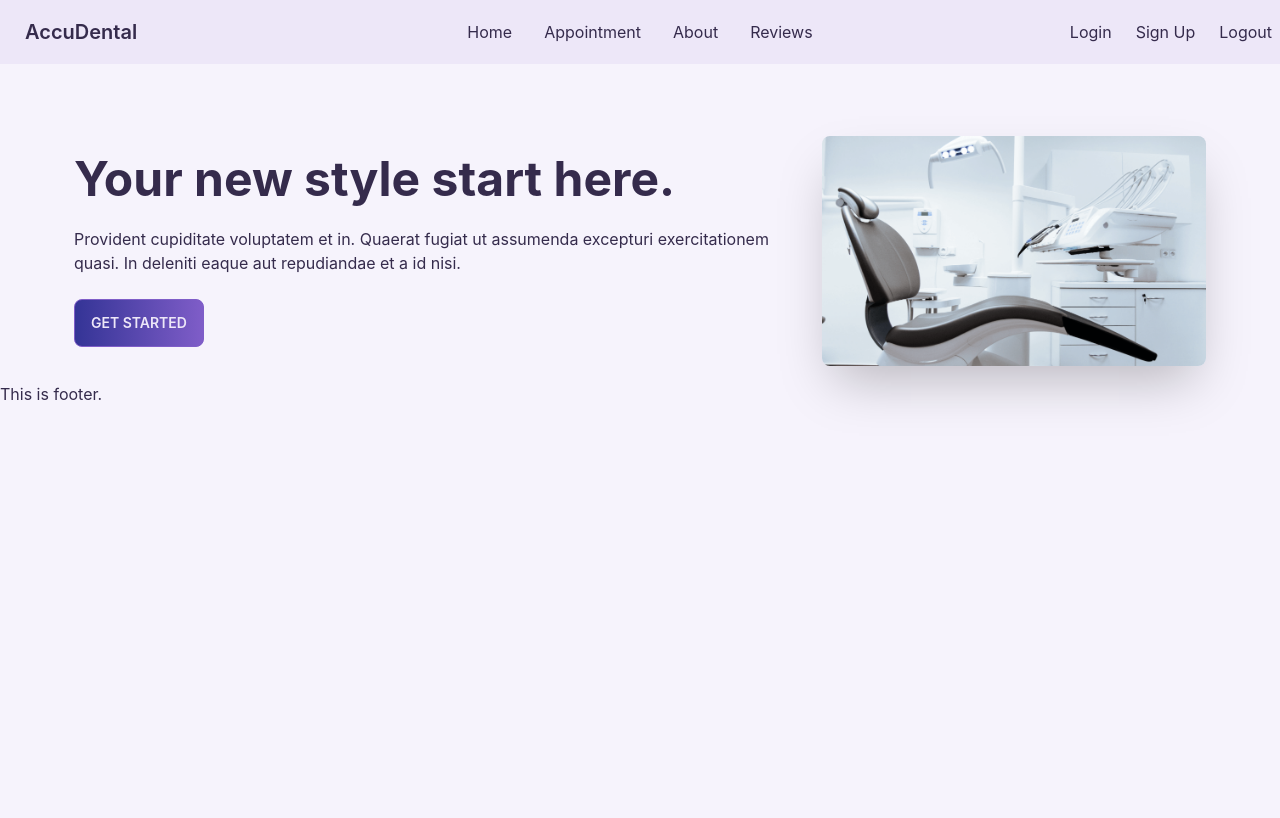
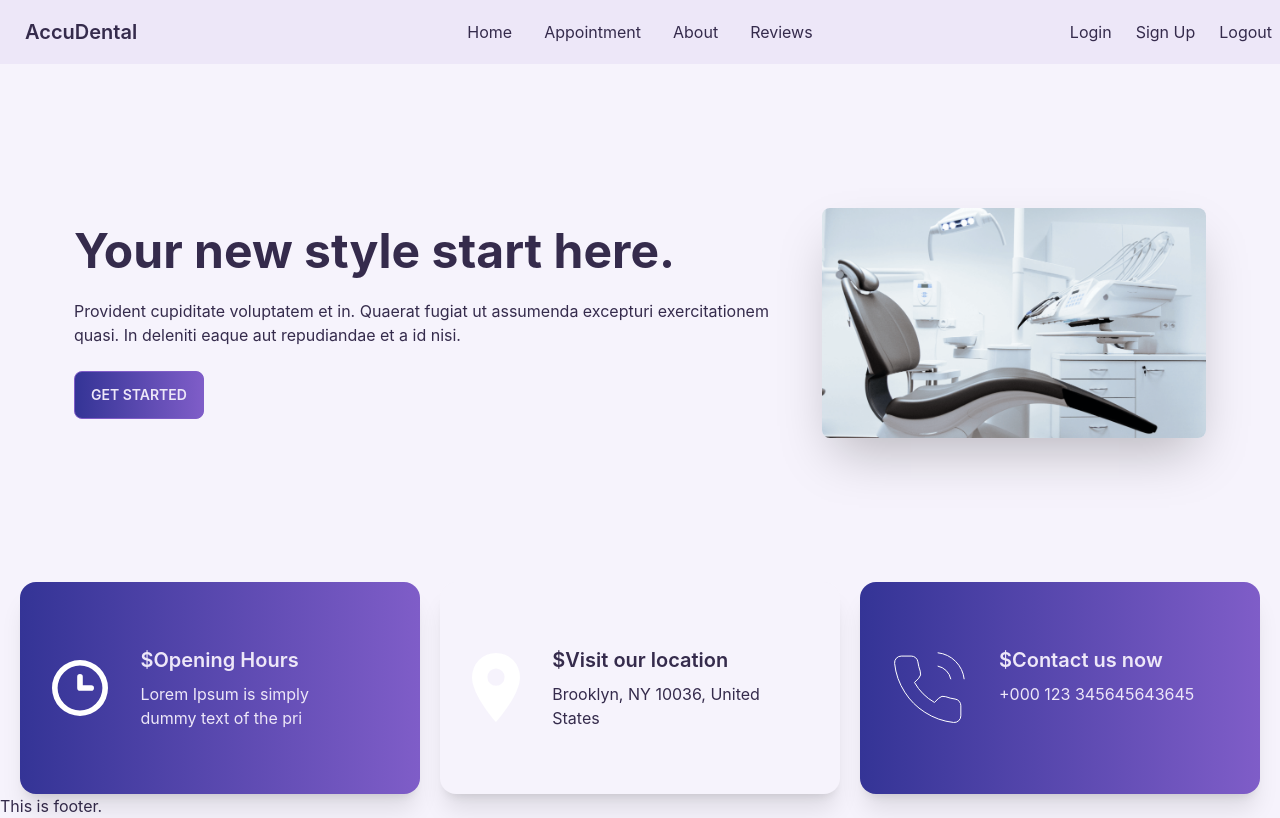
Before and after one commit to RayhanalKavey/AccuDental-React-project-client-complete-with-pament-method, a React (Create React App) app: page / in a window 1280 px wide. Built offline with nearby package versions, Linux system fonts and the light colour scheme.

Commit message:
add business information section.

```diff
--- a/src/pages/home/Banner/Banner.js
+++ b/src/pages/home/Banner/Banner.js
@@ -4,8 +4,8 @@ import ButtonMain from "../../../shared/component/ButtonMain/ButtonMain";
 
 const Banner = () => {
   return (
-    <div className="hero  bg-base-100 px-[38px]">
-      <div className="hero-content flex-col lg:flex-row-reverse gap-7 mt-14">
+    <section className="hero  bg-base-100 px-[38px]">
+      <div className="hero-content flex-col lg:flex-row-reverse gap-7 mt-32">
         <img src={chair} className="max-w-sm rounded-lg shadow-2xl" alt="" />
         <div>
           <h1 className="text-5xl font-bold">Your new style start here.</h1>
@@ -17,7 +17,7 @@ const Banner = () => {
           <ButtonMain>Get Started</ButtonMain>
         </div>
       </div>
-    </div>
+    </section>
   );
 };
 
--- /dev/null
+++ b/src/pages/home/BusinessInfo/BusinessInfo.js
@@ -0,0 +1,38 @@
+import React from "react";
+import phone from "../../../assets/icons/phone.svg";
+import marker from "../../../assets/icons/marker.svg";
+import clock from "../../../assets/icons/clock.svg";
+import BusinessInfoCard from "./BusinessInfoCard";
+const BusinessInfo = () => {
+  const cards = [
+    {
+      id: 1,
+      title: "Opening Hours",
+      description: "Lorem Ipsum is simply dummy text of the pri",
+      svg: clock,
+      customCss: "bg-gradient-to-r from-primary to-secondary text-info",
+    },
+    {
+      id: 2,
+      title: "Visit our location",
+      description: "Brooklyn, NY 10036, United States",
+      svg: marker,
+    },
+    {
+      id: 3,
+      title: "Contact us now",
+      description: "+000 123 345645643645",
+      svg: phone,
+      customCss: "bg-gradient-to-r from-primary to-secondary text-info",
+    },
+  ];
+  return (
+    <div className="grid md:grid-cols-2 lg:grid-cols-3 gap-5 justify-evenly mt-32">
+      {cards?.map((card) => (
+        <BusinessInfoCard key={card.id} card={card}></BusinessInfoCard>
+      ))}
+    </div>
+  );
+};
+
+export default BusinessInfo;
--- /dev/null
+++ b/src/pages/home/BusinessInfo/BusinessInfoCard.js
@@ -0,0 +1,20 @@
+import React from "react";
+
+const BusinessInfoCard = ({ card }) => {
+  const { svg, title, description, customCss } = card;
+  return (
+    <section
+      className={`card card-side bg-base-100 shadow-xl p-[32px]  ${customCss}`}
+    >
+      <figure>
+        <img src={svg} alt="Movie" />
+      </figure>
+      <div className="card-body">
+        <h2 className="card-title">${title}</h2>
+        <p>{description}</p>
+      </div>
+    </section>
+  );
+};
+
+export default BusinessInfoCard;
--- a/src/pages/home/Home/Home.js
+++ b/src/pages/home/Home/Home.js
@@ -1,6 +1,7 @@
 import React from "react";
 import useTitle from "../../../hooks/useTitle/useTitle";
 import Banner from "../Banner/Banner";
+import BusinessInfo from "../BusinessInfo/BusinessInfo";
 
 const Home = () => {
   useTitle("Home");
@@ -8,6 +9,7 @@ const Home = () => {
   return (
     <div className="mx-5">
       <Banner></Banner>
+      <BusinessInfo></BusinessInfo>
     </div>
   );
 };
--- a/src/pages/home/InfoCard/InfoCard.js
+++ /dev/null
@@ -1,7 +0,0 @@
-import React from "react";
-
-const InfoCard = () => {
-  return <div>this is info card</div>;
-};
-
-export default InfoCard;
--- a/src/shared/component/ButtonMain/ButtonMain.js
+++ b/src/shared/component/ButtonMain/ButtonMain.js
@@ -3,7 +3,7 @@ import React from "react";
 const ButtonMain = ({ children, customStyle, onClick }) => {
   return (
     <button
-      onClick={() => onClick()}
+      onClick={onclick ? () => onClick() : null}
       className={`btn btn-secondary bg-gradient-to-r from-primary to-secondary text-info ${customStyle}`}
     >
       {children}
```
